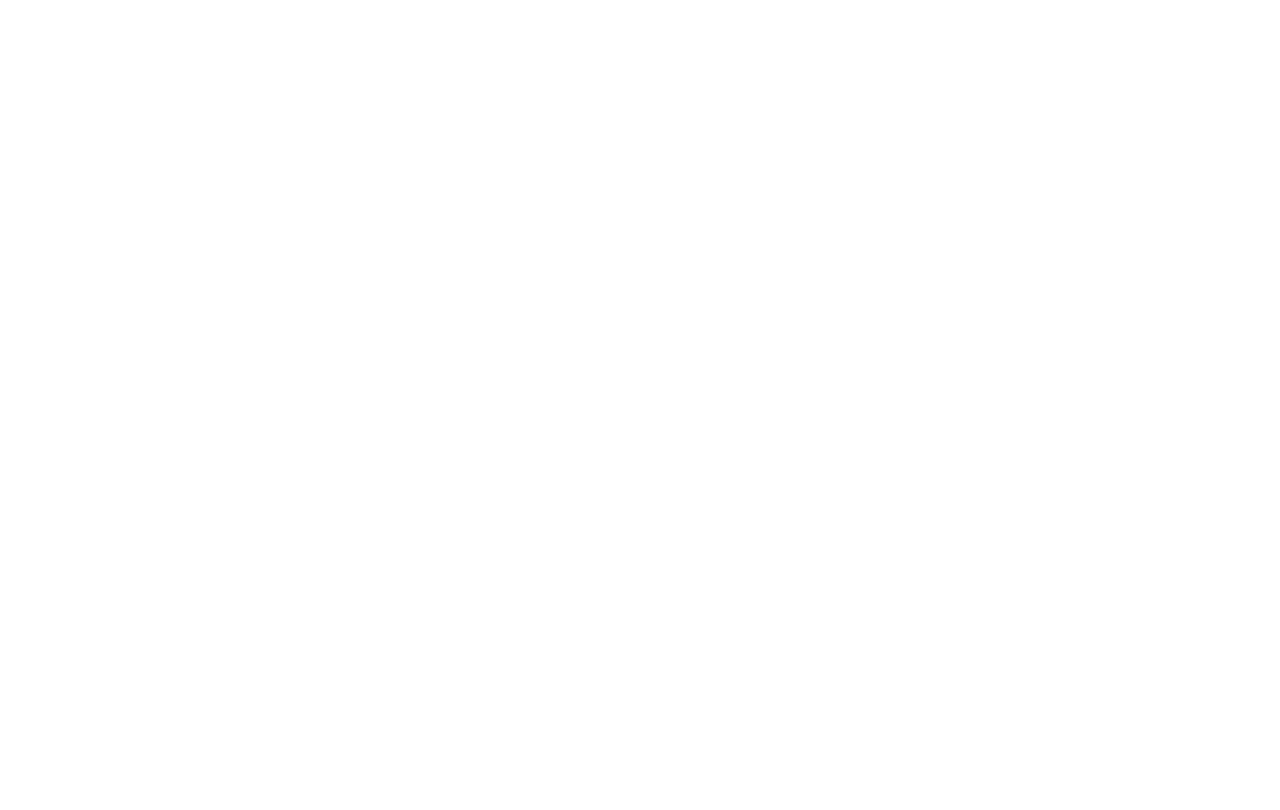
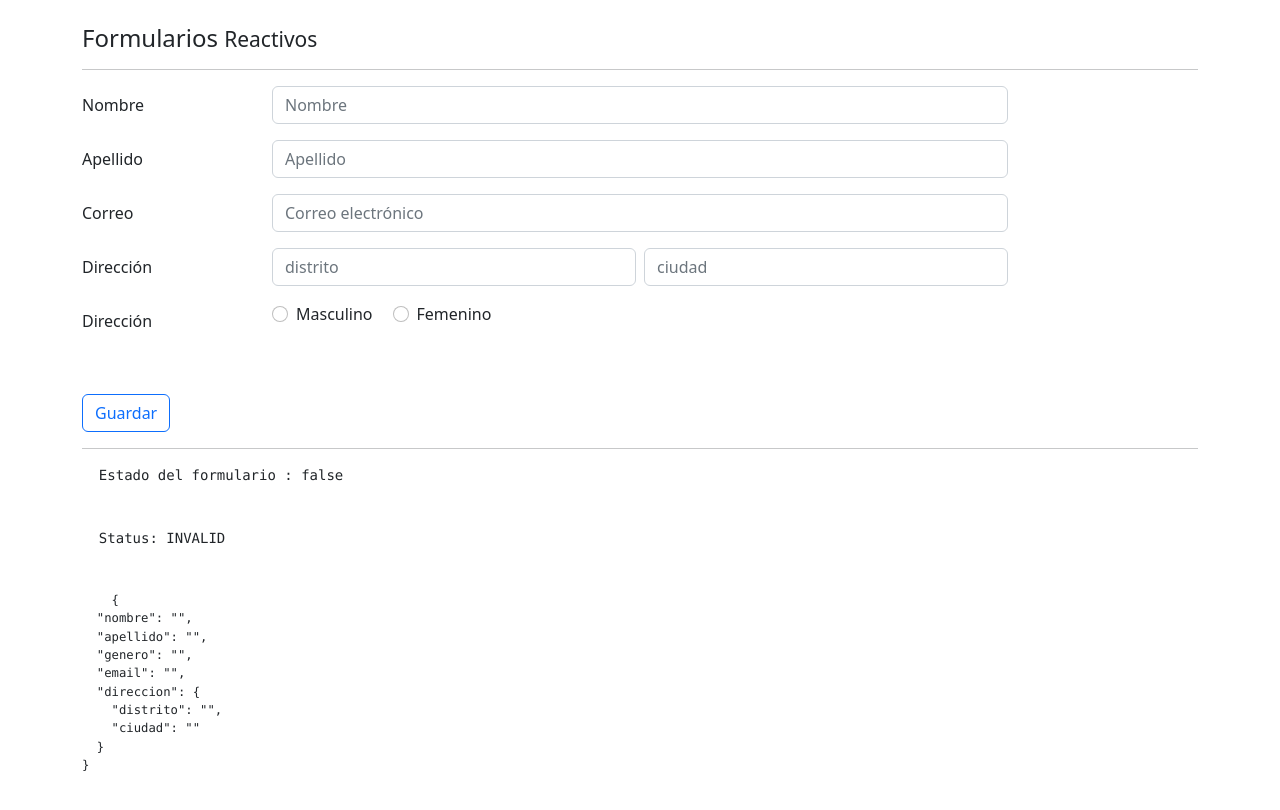
Before and after one commit to yisus1002/Formulario-reactivo-template, an Angular app: page /reactive in a window 1280 px wide. Before the commit this address led to /. Shown: the top 810 px of the page. Built offline with nearby package versions, Linux system fonts and the light colour scheme.

Commit message:
Se creo un formulario reactivo

```diff
--- a/src/app/app-routing.module.ts
+++ b/src/app/app-routing.module.ts
@@ -1,8 +1,10 @@
+import { ReactiveComponent } from './pages/reactive/reactive.component';
 import { TemplateComponent } from './pages/template/template.component';
 import { NgModule } from '@angular/core';
 import { RouterModule, Routes } from '@angular/router';
 
 const routes: Routes = [
+  {path:'reactive', component: ReactiveComponent},
   {path:'template', component: TemplateComponent},
   {path:'', pathMatch: 'full', redirectTo: 'template'},
   {path:'**', pathMatch: 'full', redirectTo: 'reactive'},
--- a/src/app/app.component.html
+++ b/src/app/app.component.html
@@ -1 +1,3 @@
-<router-outlet></router-outlet>
+<div class="container mt-4">
+  <router-outlet></router-outlet>
+</div>
--- a/src/app/app.module.ts
+++ b/src/app/app.module.ts
@@ -6,11 +6,13 @@
 import { AppRoutingModule } from './app-routing.module';
 import { AppComponent } from './app.component';
 import { TemplateComponent } from './pages/template/template.component';
+import { ReactiveComponent } from './pages/reactive/reactive.component';
 
 @NgModule({
   declarations: [
     AppComponent,
-    TemplateComponent
+    TemplateComponent,
+    ReactiveComponent
   ],
   imports: [
     BrowserModule,
--- /dev/null
+++ b/src/app/pages/reactive/reactive.component.html
@@ -0,0 +1,141 @@
+<h4>Formularios <small> Reactivos </small></h4>
+<hr>
+<form autocomplete="off"
+      [formGroup]="forma"
+      (ngSubmit)="onSubmit()"
+      >
+  <div>
+
+    <div class="form-group row mb-3">
+      <label class="col-2 col-form-label">Nombre</label>
+      <div class="col-8">
+        <small *ngIf="nombreNoValido" class="form-text text-danger">El nombre no es valido</small>
+        <input class="form-control"
+               [class.is-invalid]="nombreNoValido"
+               [class.is-valid]="this.forma.get('nombre')?.valid"
+               type="text"
+               id="nombre"
+               name="nombre"
+               formControlName="nombre"
+               placeholder="Nombre">
+      </div>
+    </div>
+
+    <div class="form-group row mb-3">
+      <label class="col-2 col-form-label">Apellido</label>
+      <div class="col-8">
+        <small *ngIf="apellidoNoValido" class="form-text text-danger">El apellido no es valido</small>
+        <input class="form-control"
+              [class.is-invalid]="apellidoNoValido"
+              [class.is-valid]="this.forma.get('apellido')?.valid"
+               type="text"
+               id="apellido"
+               name="apellido"
+               formControlName="apellido"
+               placeholder="Apellido">
+      </div>
+    </div>
+
+  </div>
+
+  <div class="form-group row mb-3">
+    <label class="col-2 col-form-label">Correo</label>
+    <div class="col-8">
+      <small *ngIf="emailNoValido" class="form-text text-danger">El email no es valido</small>
+      <input class="form-control"
+            [class.is-invalid]="emailNoValido"
+            [class.is-valid]="this.forma.get('email')?.valid"
+             type="email"
+             id="email"
+             name="email"
+             formControlName="email"
+             placeholder="Correo electrónico">
+    </div>
+  </div>
+  <div class="form-group row mb-3" formGroupName="direccion">
+    <label class="col-2 col-form-label">Dirección</label>
+    <div class="col-8 d-flex">
+      <div class="col me-1">
+        <input type="text"
+              name="distrito"
+              class="form-control"
+              [class.is-invalid]="distritoNoValido"
+              [class.is-valid]="this.forma.get('direccion.distrito')?.valid"
+              formControlName="distrito"
+              placeholder="distrito"
+        >
+      </div>
+      <div class="col ms-1">
+        <input type="text"
+              name="ciudad"
+              class="form-control"
+              [class.is-invalid]="ciudadNoValido"
+              [class.is-valid]="this.forma.get('direccion.ciudad')?.valid"
+              formControlName="ciudad"
+              placeholder="ciudad"
+        >
+      </div>
+    </div>
+  </div>
+  <div class="form-group row mb-3">
+    <label class="col-2 col-form-label">Dirección</label>
+    <div class="col-8">
+      <div class="d-flex" >
+        <div class="form-check form-check-inline">
+          <input class="form-check-input"
+          [class.is-invalid]="generoNoValido"
+          [class.is-valid]="this.forma.get('genero')?.valid"
+                  type="radio"
+                   name="genero"
+                   value="M"
+                   id="h"
+                   formControlName="genero"
+                   >
+          <label class="form-check-label" for="h">
+            Masculino
+          </label>
+        </div>
+        <div class="form-check mx-1">
+          <input class="form-check-input"
+                [class.is-invalid]="generoNoValido"
+                [class.is-valid]="this.forma.get('genero')?.valid"
+                 type="radio"
+                 name="genero"
+                 id="m"
+                 value="F"
+                 formControlName="genero"
+                 >
+          <label class="form-check-label" for="m">
+            Femenino
+          </label>
+        </div>
+      </div>
+    </div>
+  </div>
+  <!-- <div class="form-group row mb-3">
+    <label class="col-2 col-form-label">Dirección</label>
+    <div class="col-8">
+
+    </div>
+  </div> -->
+
+  <div class="form-group row">
+    <label class="col-2 col-form-label">&nbsp;</label>
+    <div class="input-group col-md-8">
+      <button type="submit" class="btn btn-outline-primary btn-block">
+        Guardar
+      </button>
+    </div>
+  </div>
+
+</form>
+<hr>
+<pre>
+  Estado del formulario : {{forma.valid}}
+  <br>
+  Status: {{forma.status}}
+
+  <pre>
+    {{forma.value |json}}
+  </pre>
+</pre>
--- /dev/null
+++ b/src/app/pages/reactive/reactive.component.ts
@@ -0,0 +1,63 @@
+import { Component, OnInit } from '@angular/core';
+import { FormBuilder, FormGroup, Validators } from '@angular/forms';
+
+@Component({
+  selector: 'app-reactive',
+  templateUrl: './reactive.component.html',
+  styleUrls: ['./reactive.component.css']
+})
+export class ReactiveComponent implements OnInit {
+
+  forma!:FormGroup;
+  constructor(private form: FormBuilder) {
+    this.crearFormulario();
+   }
+
+  ngOnInit(): void {
+
+  }
+  get nombreNoValido(){
+    return this.forma.get('nombre')?.invalid && this.forma.get('nombre')?.touched;
+  }
+  get apellidoNoValido(){
+    return this.forma.get('apellido')?.invalid && this.forma.get('apellido')?.touched;
+  }
+  get emailNoValido(){
+    return this.forma.get('email')?.invalid && this.forma.get('email')?.touched;
+  }
+  get generoNoValido(){
+    return this.forma.get('genero')?.invalid && this.forma.get('genero')?.touched;
+  }
+  get distritoNoValido(){
+    return this.forma.get('direccion.distrito')?.invalid && this.forma.get('direccion.distrito')?.touched;
+  }
+  get ciudadNoValido(){
+    return this.forma.get('direccion.ciudad')?.invalid && this.forma.get('direccion.ciudad')?.touched;
+  }
+
+  crearFormulario(){
+    this.forma = this.form.group({
+      nombre   :["",   [Validators.required, Validators.minLength(3)]],
+      apellido :["",   [Validators.required, Validators.minLength(3)]],
+      genero   :["",   [Validators.required]],
+      email    :["",   [Validators.required, Validators.pattern("[a-z0-9._%+-]+@[a-z0-9.-]+\.[a-z]{2,3}$")]],
+      direccion:this.form.group({
+        distrito: ["",[Validators.required]],
+        ciudad  : ["",[Validators.required]],
+      })
+    })
+  }
+  onSubmit(){
+    if(this.forma.invalid){
+      return Object.values(this.forma.controls).forEach(controls=>{
+        if(controls instanceof FormGroup){
+          Object.values(controls.controls).forEach(controls=>controls.markAllAsTouched());
+        }else{
+          controls.markAllAsTouched()
+        }
+      }
+      )};
+    console.log(this.forma.value)
+  }
+
+}
```
Also changed, not shown: src/app/pages/reactive/reactive.component.css (added), 1 other file (tests, documents, lock files or other folders).
